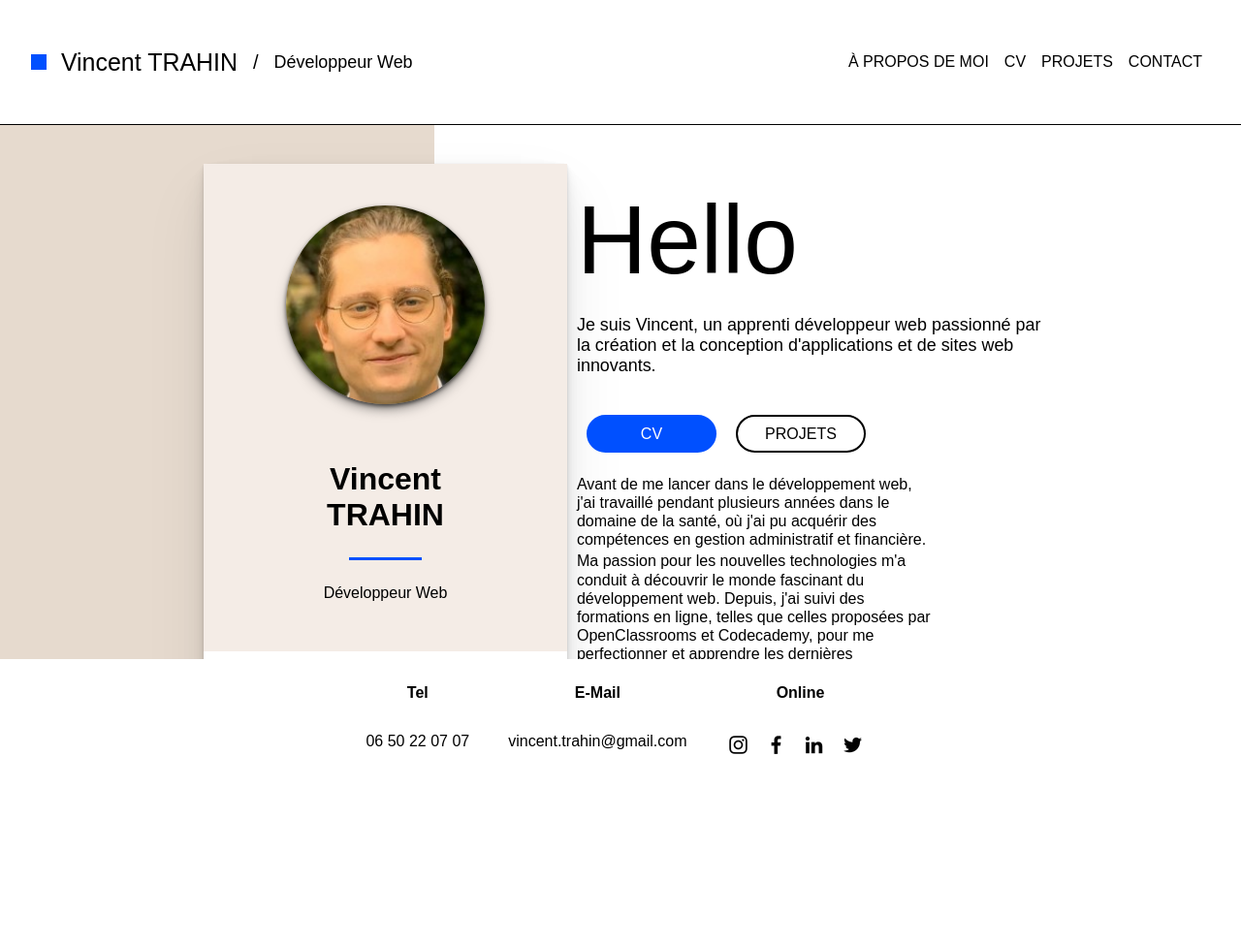
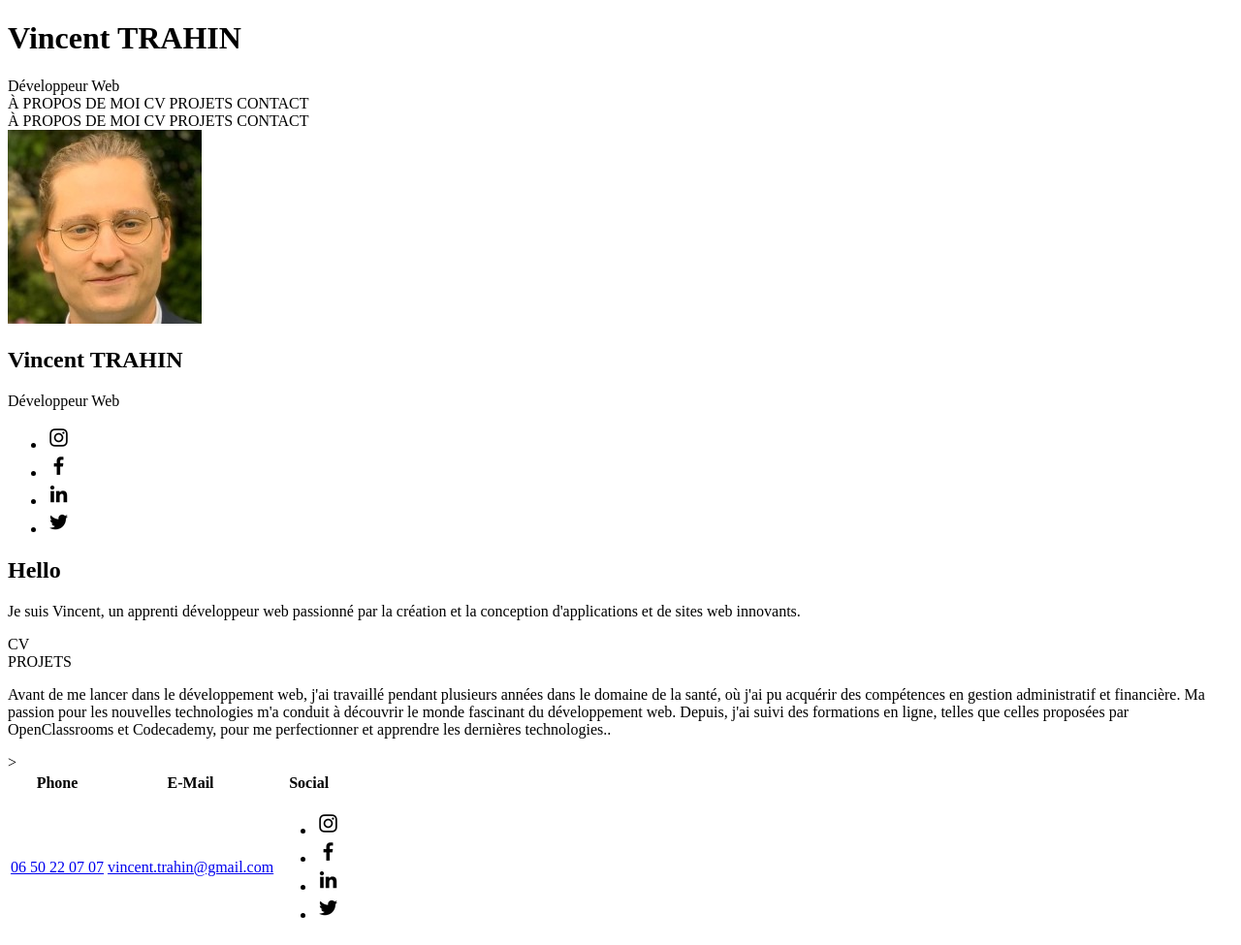
Before and after one commit to VincentTRAHIN/my-portfolio, a plain HTML site: page index.html in a window 1280 px wide. Shown: the whole page at 97% size. Before the commit the page ends 800 px from the top, so only its background shows below. Drawn offline with Linux system fonts and the light colour scheme.

Commit message:
Ajout de la structure HTML

```diff
--- a/index.html
+++ b/index.html
@@ -1,158 +1,174 @@
 <!DOCTYPE html>
 <html lang="en">
   <head>
-      <meta charset="UTF-8">
-      <meta http-equiv="X-UA-Compatible" content="IE=edge">
-      <meta name="viewport" content="width=device-width, initial-scale=1.0">
+    <meta charset="UTF-8" />
+    <meta http-equiv="X-UA-Compatible" content="IE=edge" />
+    <meta name="viewport" content="width=device-width, initial-scale=1.0" />
     <title>Portfolio</title>
-      <link rel="stylesheet" href="./styles.css">
-      <link rel="shortcut icon" href="favicon.ico" type="image/x-icon">
+    <link rel="stylesheet" href="./styles.css" />
+    <link rel="shortcut icon" href="favicon.ico" type="image/x-icon" />
   </head>
 
   <body>
-      <div class="dark-bone-background"></div>
-      <header class="flex">
-        <div class="logo-desktop flex">
-          <div class="square blue-background"></div>
-          <span class="name p-font-25">Vincent TRAHIN </span>
-          <span>/</span>
-          <span class="metier p-font-18 ">Développeur Web</span>
-        </div>
-        <div class="logo-mobile flex">
-          <span class="name p-font-25">Vincent TRAHIN</span>
-          <div class="rectangle blue-background"></div>
-          <span class="metier p-font-18 ">Développeur Web</span>
-        </div>
-        <nav class="desktop">
+    <header class="page-header">
+      <div class="page-header__square"></div>
+      <h1 class="page-header__title">Vincent TRAHIN</h1>
+      <span class="page-header__subtitle">Développeur Web</span>
+      <nav class="page-header__nav--desktop">
         <span href="#">À PROPOS DE MOI</span>
         <span href="#">CV</span>
         <span href="#">PROJETS</span>
         <span href="#">CONTACT</span>
       </nav>
-        <nav class="mobile">
+      <nav class="page-header__nav--mobile">
         <span href="#">À PROPOS DE MOI</span>
         <span href="#">CV</span>
         <span href="#">PROJETS</span>
         <span href="#">CONTACT</span>
       </nav>
     </header>
-
-      <main>
-        <div id="about-me">
-          <div class="banner flex">
-            <div class="hello-box light-bone-background">
-              <div class="image-container">
-                <img src="./img/img-profile.jfif" alt="">
+    <div class="main-container__background--left"></div>
+    <div class="main-container__background--right"></div>
+    <main class="main-container">
+      <aside class="main-aside">
+        <div class="main-aside__content">
+          <img class="main-aside__picture" src="./img/img-profile.jfif" alt="Photo de profil" />
+          <h2 class="main-aside__name">Vincent TRAHIN</h2>
+          <span class="main-aside__shape"></span>
+          <span class="main-aside__subtitle">Développeur Web</span>
         </div>
-              <div class="text-container flex">
-                <h1>Vincent<br>TRAHIN</h1>
-                <div class="rectangle blue-background"></div>
-                <span >Développeur Web</span>
-              </div>
-              <div class="social-nav white-background">
-                <ul>
-                  <li>
+        <div class="main-aside__footer">
+          <ul class="main-aside__list">
+            <li class="main-aside__list-item">
               <a href="https://www.instagram.com/nitrahinio/">
-                      <img src="./img/logo-insta.png" alt="">
+                <img src="./img/logo-insta.png" alt="Logo Instagram" />
               </a>
             </li>
-                  <li>
+            <li class="main-aside__list-item">
               <a href="https://www.facebook.com/vincent.trahin/about">
-                      <img src="./img/logo-fb.png" alt="">
+                <img src="./img/logo-fb.png" alt="Logo Facebook" />
               </a>
             </li>
-                  <li>
-                    <a href="https://www.linkedin.com/in/vincent-trahin-983aaa77/">
-                      <img src="./img/logo-linked-in.png" alt="">
+            <li class="main-aside__list-item">
+              <a
+                href="https://www.linkedin.com/in/vincent-trahin-983aaa77/"
+              >
+                <img src="./img/logo-linked-in.png" alt="Logo LinkedIn" />
               </a>
             </li>
-                  <li>
+            <li class="main-aside__list-item">
               <a href="https://twitter.com/nitrahino">
-                      <img src="./img/logo-twitter.png" alt="">
+                <img src="./img/logo-twitter.png" alt="Logo Twitter" />
               </a>
             </li>
           </ul>
         </div>
-            </div>
-            <div class="text-box">
-              <div class="text-box-1">
-                <p class="p-font-100">Hello</p>
-                <p class="p-font-18">Je suis Vincent, un apprenti développeur web passionné par la création et
-                  la conception d'applications et de sites web innovants.</p>
-              </div>
-              <div class="ctas">
-                <div class="cta-1 blue-background">
+      </aside>
+      <article class="main-article">
+        <h1 class="main-article__title">Hello</h1>
+        <p class="main-article__intro">Je suis Vincent, un apprenti développeur web passionné par la
+          création et la conception d'applications et de sites web
+          innovants.
+        </p>
+        <div class="main-article__btns">
+          <div class="main-article__btn main-article__btn--cv">
             <div href="#">CV</div>
           </div>
-                <div class="cta-2">
+          <div class="main-article__btn main-article__btn--cv">
             <div href="#">PROJETS</div>
           </div>
         </div>
-              <div class="text-box-2">
-                <p class="p-font-16">Avant de me lancer dans le développement web, j'ai travaillé pendant plusieurs
-                  années dans le domaine de la santé, où j'ai pu acquérir des compétences en gestion administratif et financière.</p>
-                <p class="p-font-16">Ma passion pour les nouvelles technologies m'a conduit à découvrir le monde fascinant du développement
-                  web. Depuis, j'ai suivi des formations en ligne, telles que celles proposées par OpenClassrooms et Codecademy,
-                  pour me perfectionner et apprendre les dernières technologies..</p>
-              </div>
-            </div>
-          </div>
-        </div>
+        <p class="main-article__presentation">
+          Avant de me lancer dans le développement web, j'ai travaillé
+          pendant plusieurs années dans le domaine de la santé, où j'ai pu
+          acquérir des compétences en gestion administratif et financière.
+          Ma passion pour les nouvelles technologies m'a conduit à
+          découvrir le monde fascinant du développement web. Depuis, j'ai
+          suivi des formations en ligne, telles que celles proposées par
+          OpenClassrooms et Codecademy, pour me perfectionner et apprendre
+          les dernières technologies..
+        </p>
+      </article>
     </main>
+    <footer class="page-footer">
+      <table class="page-footer__contacts">
+        <thead class="page-footer__head">
+          <tr class="page-footer__head-row">
+            <th class="page-footer__head-item">Phone</th>
+            <th class="page-footer__head-item">E-Mail</th>
+            <th class="page-footer__head-item">Social</th>
+          </tr>
+        </thead>
+        <tbody class="page-footer__body">
+          <tr class="page-footer__body-row">
+            <td class="page-footer__body-item"><a href="telto:0650220707">06 50 22 07 07</a></td>
+            <td class="page-footer__body-item"><a href="mailto:vincent.trahin@gmail.com">vincent.trahin@gmail.com</a></td>>
+            <td class="page-footer__body-item">
+              <ul class="page-footer__body-list">
+                <li class="page-footer__body-list-item">
+                  <a href="https://www.instagram.com/nitrahinio/">
+                    <img src="./img/logo-insta.png" alt="Icon Instagram" />
+                  </a>
+                </li>
+                <li class="page-footer__body-list-item">
+                  <a href="https://www.facebook.com/vincent.trahin/about">
+                    <img src="./img/logo-fb.png" alt="Icon Facebook" />
+                  </a>
+                </li>
+                <li class="page-footer__body-list-item">
+                  <a href="https://www.linkedin.com/in/vincent-trahin-983aaa77/">
+                    <img src="./img/logo-linked-in.png" alt="Icon LinkedIn" />
+                  </a>
+                </li>
+                <li class="page-footer__body-list-item">
+                  <a href="https://twitter.com/nitrahino">
+                    <img src="./img/logo-twitter.png" alt="Icon Twitter" />
+                  </a>
+                </li>
+              </ul>
+            </td>
+          </tr>
+        </tbody>
+      </table>
+    </footer>
+  </body>
+</html>
 
-      <footer>
-        <div id="contact">
-
+<!-- <div id="contact">
         <div class="tel contact flex">
           <span><strong>Tel</strong></span>
-            <span><a href="telto:0650220707">06 50 22 07 07</a></span>
+          <span></span>
         </div>
 
         <div class="email contact flex">
           <span><strong>E-Mail</strong></span>
-            <span><a href="mailto:vincent.trahin@gmail.com">vincent.trahin@gmail.com</a></span>
+          <span
+            ><a href="mailto:vincent.trahin@gmail.com"
+              >vincent.trahin@gmail.com</a
+            ></span
+          >
         </div>
 
         <div class="tel-mobile contact">
           <span><strong>Tel</strong></span>
-            <span><a href="telto:0650220707"><img src="./img/appel-telephonique (1).png"></a></span>
+          <span
+            ><a href="telto:0650220707"
+              ><img src="./img/appel-telephonique (1).png" /></a
+          ></span>
         </div>
 
         <div class="email-mobile contact">
           <span><strong>Mail</strong></span>
-            <span><a href="mailto:vincent.trahin@gmail.com"><img src="./img/enveloppe.png"></a></span>
+          <span
+            ><a href="mailto:vincent.trahin@gmail.com"
+              ><img src="./img/enveloppe.png" /></a
+          ></span>
         </div>
 
         <div class="contact flex">
           <span><strong>Online</strong></span>
           <div class="social-nav-footer">
-              <ul>
-                <li>
-                  <a href="https://www.instagram.com/nitrahinio/">
-                    <img src="./img/logo-insta.png" alt="">
-                  </a>
-                </li>
-                <li>
-                  <a href="https://www.facebook.com/vincent.trahin/about">
-                    <img src="./img/logo-fb.png" alt="">
-                  </a>
-                </li>
-                <li>
-                  <a href="https://www.linkedin.com/in/vincent-trahin-983aaa77/">
-                    <img src="./img/logo-linked-in.png" alt="">
-                  </a>
-                </li>
-                <li>
-                  <a href="https://twitter.com/nitrahino">
-                    <img src="./img/logo-twitter.png" alt="">
-                  </a>
-                </li>
-              </ul>
+
           </div>
         </div>
-
-        </div>
-
-      </footer>
-    </body>
-  </html>
+      </div>-->
--- a/styles.css
+++ /dev/null
@@ -1,423 +0,0 @@
- /* Universal Style*/
-.dark-bone-background {
-    background-color: #E6DACE;
-    height: 100%;
-    width: 35%;
-    position: fixed;
-    top: 0;
-    left: 0;
-    flex: 1 1 auto;
-    z-index: -1;
- }
-
-.light-bone-background  {
-    background-color: #F4ECE6;
- }
-
-.white-background {
-    background-color: white;
- }
-
-.blue-background {
-    background-color:#0050FF;
- }
-
-body, html {
-    font-size: 16px;
-    width: 100%;
-    margin: auto;
-    font-family: Arial;
- }
-
-.flex {
-    display: flex;
-    align-items: center;
-}
-
-.p-font-100 {
-    font-family: 'Poppins', sans-serif;
-    font-size: 6.25rem;
-    margin: 0;
-}
-
-.p-font-25 {
-    font-family: 'Poppins', sans-serif;
-    font-size: 1.56rem;
-    margin: 0;
-}
-
-.p-font-8 {
-    font-family: 'Poppins', sans-serif;
-    font-size: 0.5rem;
-    margin: 0;
-}
-
-.p-font-18 {
-    font-family: 'Poppins', sans-serif;
-    font-size: 1.12rem;
-    margin: 0;
-}
-
-.p-font-16 {
-    font-family: 'Poppins', sans-serif;
-    font-size: 1rem;
-    margin: 0;
-}
-
-
-
-/* Nav Section*/
-header {
-    justify-content: space-between;
-    border-bottom: 1px solid black;
-    color: black;
-    height: 4rem;
-    z-index: 1;
-    background-color: white;
-    padding: 2rem;
-
-}
-
-header .logo-desktop {
-    width: 50%;
-    font-size: 1.25rem;
-}
-
-nav {
-    display: flex;
-    width: 50%;
-    justify-content:flex-end;
-}
-
-nav span {
-    padding: 0.5rem 0.5rem;
-    margin: 0;
-
-}
-
-nav span:hover {
-    cursor: pointer;
-    color: #0050FF;
-    transition: color 0.4s ease 0s;
-
-}
-
-.name {
-    padding-right: 1rem;
-
-}
-
-.metier {
-    padding-left: 1rem;
-}
-
-.square {
-    width: 1rem;
-    height: 1rem;
-    margin-right: 0.93rem;
-}
-
-.mobile {
-    display: none;
-}
-
-.logo-mobile {
-    display:none;
-}
-
-@media only screen and (max-width: 900px) {
-
-    .desktop {
-      display: flex;
-      flex-wrap: wrap;
-    }
-
-    .name {
-        font-size: 1.125rem;
-    }
-
-}
-
-@media only screen and (max-width: 768px) {
-
-    nav .logo-desktop {
-        padding: 0;
-    }
-
-    .desktop {
-        display: flex;
-        flex-wrap: wrap;
-      }
-
-}
-
-@media only screen and (max-width: 720px) {
-
-    .logo-desktop {
-        display: none;
-    }
-
-    .logo-mobile {
-        display: flex;
-        flex-direction: column;
-        padding-left: 3.125rem;
-
-    }
-
-    .logo-mobile span {
-        padding: 0;
-    }
-
-    body {
-        background-color: #E6DACE ;
-    }
-}
-
-/* Banner Section*/
-
-#about-me {
-    width: 100%;
-    height: 100%;
-    display: flex;
-    justify-content: center;
-}
-
-.hello-box {
-    width: 23.43rem;
-    text-align: center;
-    margin: 2.5rem 0.625rem;
-    box-shadow: rgba(0, 0, 0, 0.07) 0px 1px 2px, rgba(0, 0, 0, 0.07) 0px 2px 4px, rgba(0, 0, 0, 0.07) 0px 4px 8px, rgba(0, 0, 0, 0.07) 0px 8px 16px, rgba(0, 0, 0, 0.07) 0px 16px 32px, rgba(0, 0, 0, 0.07) 0px 32px 64px;
-
-}
-
-.image-container {
-    margin: 2.68rem 0rem 2.125rem 0rem;
-}
-
-.text-container {
-    margin: 0rem 0rem 3.18rem 0rem;
-    flex-direction: column;
-}
-
-.text-container h1 {
-    margin-bottom: 0rem;
-
-}
-
-.image-container img {
-    width: 12.81rem;
-    height: 12.81rem;
-    object-fit: cover;
-    border-radius: 50% 50% 50% 50% / 50% 50% 50% 50% ;
-    overflow: hidden;
-    box-shadow: rgba(0, 0, 0, 0.6) 0px 2px 4px, rgba(0, 0, 0, 0.5) 0px 7px 13px -3px, rgba(0, 0, 0, 0.4) 0px -3px 0px inset;
-}
-
-.social-nav {
-    width: 23.43rem;
-    height: 3.31rem;
-    display: flex;
-    justify-content: center;
-
-
-}
-
-.social-nav ul {
-    width: 9.625rem;
-    height: 1.56rem;
-    list-style: none;
-    padding: 0rem;
-
-}
-
-.social-nav li {
-    display: inline-block;
-    padding-right: 0.625rem;
-
-}
-
-.rectangle {
-    width: 4.68rem;
-    height: 0.18rem;
-    margin: 1.56rem 0rem;
-}
-
-.text-box-1 {
-    width: 30.31rem;
-}
-
-.text-box-1 p {
-    padding-bottom: 1.25rem;
-}
-
-.text-box-2 {
-    width: 23.06rem;
-    line-height: 1.2;
-}
-
-.text-box-2 p {
-    padding-top: 0.18rem;
-}
-
-.ctas {
-    display: flex;
-}
-
-
-.cta-1, .cta-2 {
-    display: flex;
-    width: 8.125rem;
-    height: 2.18rem;
-    align-items: center;
-    justify-content: center;
-    border-radius: 2.5rem;
-    margin: 1.25rem 0.625rem;
-}
-
-
-.cta-2 {
-    border: 2px solid black;
-}
-
-.cta-1 {
-    color: white;
-    border: 2px solid #0050FF;
-
-}
-
-.cta-2 a {
-    color: black;
-
-}
-
-.cta-1:hover {
-    background-color: white;
-    border: 2px solid #0050FF;
-    color: #0050FF;
-    transition: background-color 0.4s ease 0s, border 0.4s ease 0s, color 0.4s ease 0s;
-    cursor: pointer;
-}
-
-.cta-2:hover {
-    background-color: #0050FF;
-    border: 2px solid #0050FF;
-    color: white;
-    transition: background-color 0.4s ease 0s, border 0.4s ease 0s, color 0.4s ease 0s;
-    cursor: pointer;
-}
-
-@media only screen and (max-width: 900px) {
-
-
-    .banner {
-      flex-wrap: wrap;
-      justify-content: center;
-      padding-bottom: 150px;
-    }
-
-
-}
-
-@media only screen and (max-width: 480px) {
-
-    .text-box-1 {
-        width: 75%;
-    }
-
-    .text-box {
-        display: flex;
-        flex-direction: column;
-        align-items: center;
-    }
-
-
-}
-
-/* Footer Section*/
-
-footer {
-    background-color: white;
-    position: fixed;
-    width: 100%;
-    bottom: 0;
-
-
-
-}
-
-#contact {
-    display: flex;
-    align-items: center;
-    justify-content: center;
-
-
-
-}
-
-.social-nav-footer {
-    display: flex;
-    justify-content: center;
-    height: 50px;
-
-
-}
-
-.social-nav-footer ul {
-    width: 154px;
-    height: 25px;
-    list-style: none;
-    padding: 0px;
-
-}
-
-.social-nav-footer li {
-    display: inline-block;
-    padding-right: 10px;
-    cursor: pointer;
-
-}
-
-
-.contact {
-    flex-direction: column;
-    margin: 10px 20px;
-
-}
-
-.contact span a {
-    text-decoration: none;
-    color: black;
-}
-
-.contact span {
-    display: flex;
-    height: 50px;
-    align-items: center;
-    justify-content: center;
-}
-
-.email-mobile, .tel-mobile {
-    display: none;
-
-}
-
-@media only screen and (max-width: 480px) {
-
-    .tel, .email  {
-        display: none;
-    }
-
-    .email-mobile, .tel-mobile {
-        display: flex;
-        cursor: pointer;
-        justify-content: center;
-
-    }
-
-    .email-mobile span, .tel-mobile span {
-
-        width: 50px;
-        height: 50px;
-    }
-
-}
```
Also changed, not shown: Modele.png (added). Lines whose indentation alone changed are shown as unchanged.
